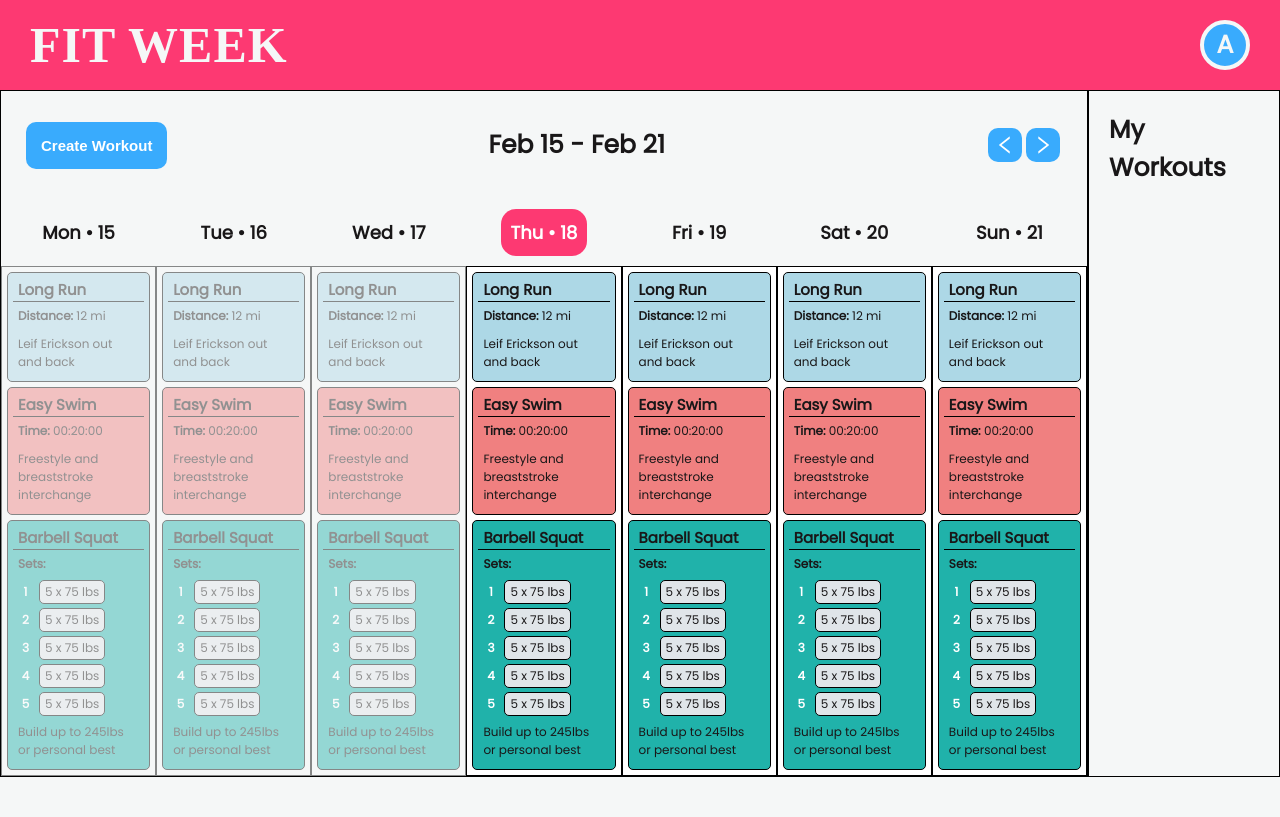
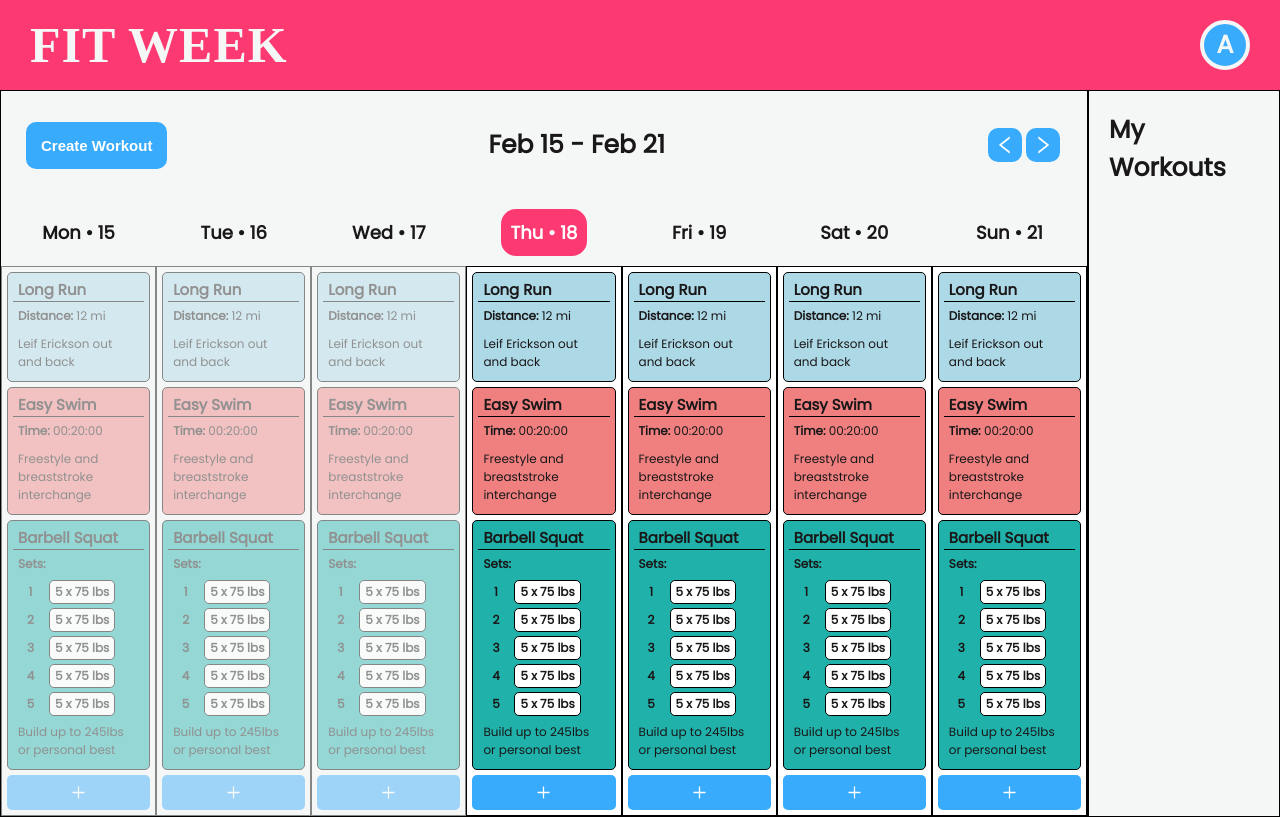
Before and after one commit to ajwpdx/fit-week, a React (Create React App) app: page / in a window 1280 px wide. Built offline with nearby package versions, Linux system fonts and the light colour scheme; a web font is replaced by a local one.

Commit message:
created the AddWorkout component and added it to bottom of each day

```diff
--- /dev/null
+++ b/src/components/AddWorkout.js
@@ -0,0 +1,14 @@
+import React from 'react'
+import {PlusCircleOutlined, PlusOutlined} from '@ant-design/icons'
+
+const AddWorkout = () => {
+
+
+    return (
+        <div className='add-workout'>
+            <PlusOutlined/>
+        </div>
+    )
+}
+
+export default AddWorkout
--- a/src/components/Planner.js
+++ b/src/components/Planner.js
@@ -2,8 +2,9 @@ import React, { useState } from 'react'
 import { connect } from 'react-redux'
 import { getDayType, getDayOfWeek, getWeek } from "../util/dates"
 import PlannerWorkout from './PlannerWorkout'
-import { LeftOutlined, RightOutlined, LeftSquareFilled, RightSquareFilled } from '@ant-design/icons'
+import { LeftOutlined, RightOutlined } from '@ant-design/icons'
 import { myWorkouts } from "../util/data"
+import AddWorkout from './AddWorkout'
 
 const Planner = (props) => {
 
@@ -31,7 +32,7 @@ const Planner = (props) => {
                             return <PlannerWorkout key={workout.workoutId} workout={workout} />
 
                         })}
-
+                        <AddWorkout />
                     </div>
                 </div>
                 <div className={"planner-day " + getDayType(weekView, props.startDay, 1)}>
@@ -41,6 +42,7 @@ const Planner = (props) => {
                             return <PlannerWorkout key={workout.workoutId} workout={workout} />
 
                         })}
+                        <AddWorkout />
                     </div>
                 </div>
                 <div className={"planner-day " + getDayType(weekView, props.startDay, 2)}>
@@ -50,6 +52,7 @@ const Planner = (props) => {
                             return <PlannerWorkout key={workout.workoutId} workout={workout} />
 
                         })}
+                        <AddWorkout />
                     </div>
                 </div>
                 <div className={"planner-day " + getDayType(weekView, props.startDay, 3)}>
@@ -59,6 +62,7 @@ const Planner = (props) => {
                             return <PlannerWorkout key={workout.workoutId} workout={workout} />
 
                         })}
+                        <AddWorkout />
                     </div>
                 </div>
                 <div className={"planner-day " + getDayType(weekView, props.startDay, 4)}>
@@ -68,6 +72,7 @@ const Planner = (props) => {
                             return <PlannerWorkout key={workout.workoutId} workout={workout} />
 
                         })}
+                        <AddWorkout />
                     </div>
                 </div>
                 <div className={"planner-day " + getDayType(weekView, props.startDay, 5)}>
@@ -77,6 +82,7 @@ const Planner = (props) => {
                             return <PlannerWorkout key={workout.workoutId} workout={workout} />
 
                         })}
+                        <AddWorkout />
                     </div>
                 </div>
                 <div className={"planner-day " + getDayType(weekView, props.startDay, 6)}>
@@ -86,6 +92,7 @@ const Planner = (props) => {
                             return <PlannerWorkout key={workout.workoutId} workout={workout} />
 
                         })}
+                        <AddWorkout />
                     </div>
                 </div>
             </div>
--- /dev/null
+++ b/src/styles/_AddWorkout.scss
@@ -0,0 +1,16 @@
+
+
+.add-workout {
+    display: flex;
+    justify-content: center;
+    // border: 1px solid black;
+    border-radius: 5px;
+    margin: 5px;
+    padding: 10px;
+    cursor: pointer;
+
+    background-color: $color-blue;
+    color: white;
+    font-size: 1.5rem;
+    font-weight: bold;
+}
--- a/src/styles/_PlannerWorkout.scss
+++ b/src/styles/_PlannerWorkout.scss
@@ -30,17 +30,17 @@
         .set-number{
             font-weight: bold;
             text-align: center;
-            width: 2.5rem;
-            color: white;
+            width: 3.5rem;
         }
         .set-details {
 
             padding: 0.2rem 0.5rem;
             margin: 0.2rem 0.1rem;
             border: 1px solid black;
+            font-weight: bold;
             border-radius: 5px;
             cursor: pointer;
-            background-color: $color-gray;
+            background-color: white;
           }
     }
 
--- a/src/styles/index.scss
+++ b/src/styles/index.scss
@@ -6,4 +6,5 @@
 @import './SavedWorkouts';
 @import './Planner';
 @import './PlannerWorkout';
-@import './UserIcon'
+@import './UserIcon';
+@import './AddWorkout';
```
Also changed, not shown: src/components/WorkoutForm.js (+9 -0 lines), 1 other file (tests, documents, lock files or other folders).
